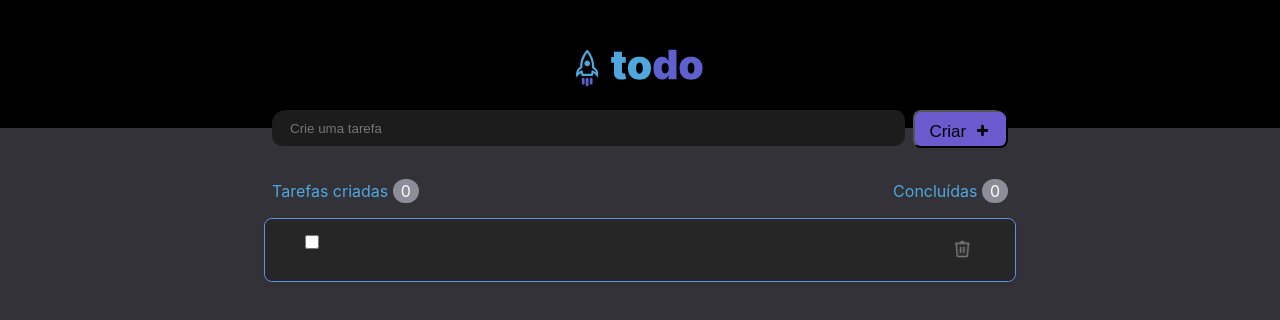
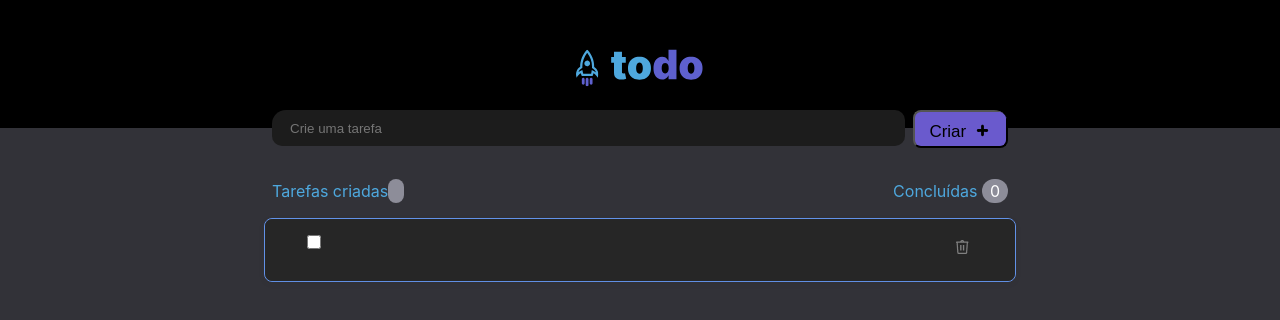
Before and after one commit to ArthurSantos19/ToDo_List, a React (Vite) app in the folder ToDo_List/: page / in a window 1280 px wide. Both pictures are taken after a click on the button "Criar". Shown: the top 320 px of the page. Built offline with nearby package versions, Linux system fonts and the light colour scheme.

Commit message:
Iniciando contador de tarefas

```diff
--- a/ToDo_List/src/App.jsx
+++ b/ToDo_List/src/App.jsx
@@ -12,6 +12,7 @@ export function App() {
 
   const taskHandler = (task) => {
     setTasks([...tasks, task])
+    console.log(tasks)
 
   }
 
--- a/ToDo_List/src/components/ListForm.jsx
+++ b/ToDo_List/src/components/ListForm.jsx
@@ -2,13 +2,22 @@ import styles from './ListForm.module.css'
 import { VscTrash } from "react-icons/vsc";
 import trash from '../assets/trash.png'
 export function ListForm({task, deleteTask}) {
+
+  const check = (task) => {
+    let checkbox = document.getElementById('check')
+    if(checkbox.checked) {
+      console.log(task)
+    }else {
+      console.log('estamos no else')
+    }
+  }
 
 
 
   return(
     <main className={styles.mainList}>
       <div className={styles.listForm}>
-        <input type='checkbox'/>
+        <input id='check' onChange={check} className={styles.check} type='checkbox'/>
         <textarea>{task.text}</textarea>
         {/* <a onClick={() => deleteTask(task.id)} className={styles.delete}><VscTrash/></a> */}
         <img onClick={() => deleteTask(task.id)} className={styles.delete} src={trash}/>
--- a/ToDo_List/src/components/ListForm.module.css
+++ b/ToDo_List/src/components/ListForm.module.css
@@ -74,10 +74,29 @@ textarea {
 
 .delete {
   margin-left: 155px;
-  width: 28px;
-  height: 28px;
+  width: 24px;
+  height: 24px;
 
   border-radius: 4px;
   cursor: pointer;
   color: #262626;
 }
+
+.check {
+
+
+}
+
+/* .listForm input + textarea:before {
+  content: '';
+  width: 18px;
+  height: 18px;
+  border-radius: 4px;
+  background-color: white;
+  display: inlie-block;
+} */
+
+input:checked + textarea {
+  text-decoration: line-through;
+  color: gray;
+}
--- a/ToDo_List/src/components/Task.jsx
+++ b/ToDo_List/src/components/Task.jsx
@@ -5,7 +5,7 @@ import { Centerbar } from './Centerbar'
 import {TiPlus} from "react-icons/ti"
 
 
-export function Task({ taskHandler }) {
+export function Task({ taskHandler, task }) {
 
   const [text, setText] = useState('')
   const [id, setId] = useState(0)
@@ -14,6 +14,7 @@ export function Task({ taskHandler }) {
     const obj = {text: text, id: id}
     setId(id + 1)
     taskHandler(obj)
+    document.getElementById('input').value = null
   }
 
 
@@ -22,7 +23,7 @@ export function Task({ taskHandler }) {
 
       <div className={styles.form}>
         <div className={styles.campos}>
-          <input className={styles.input}
+          <input id='input' className={styles.input}
             placeholder='Crie uma tarefa' onChange={(e) => setText(e.target.value)}
 
           />
@@ -31,7 +32,7 @@ export function Task({ taskHandler }) {
 
         <ul className={styles.taskI}>
           <ul>
-            <li>Tarefas criadas <span> 0</span></li>
+            <li>Tarefas criadas <span></span></li>
           </ul>
           <ul>
             <li>Concluídas <span> 0</span></li>
--- a/ToDo_List/src/components/Task.module.css
+++ b/ToDo_List/src/components/Task.module.css
@@ -92,6 +92,7 @@ li {
 }
 
 button {
+  font-size: 10px;
   display: flex;
   justify-content: center;
   width: 96px;
```
